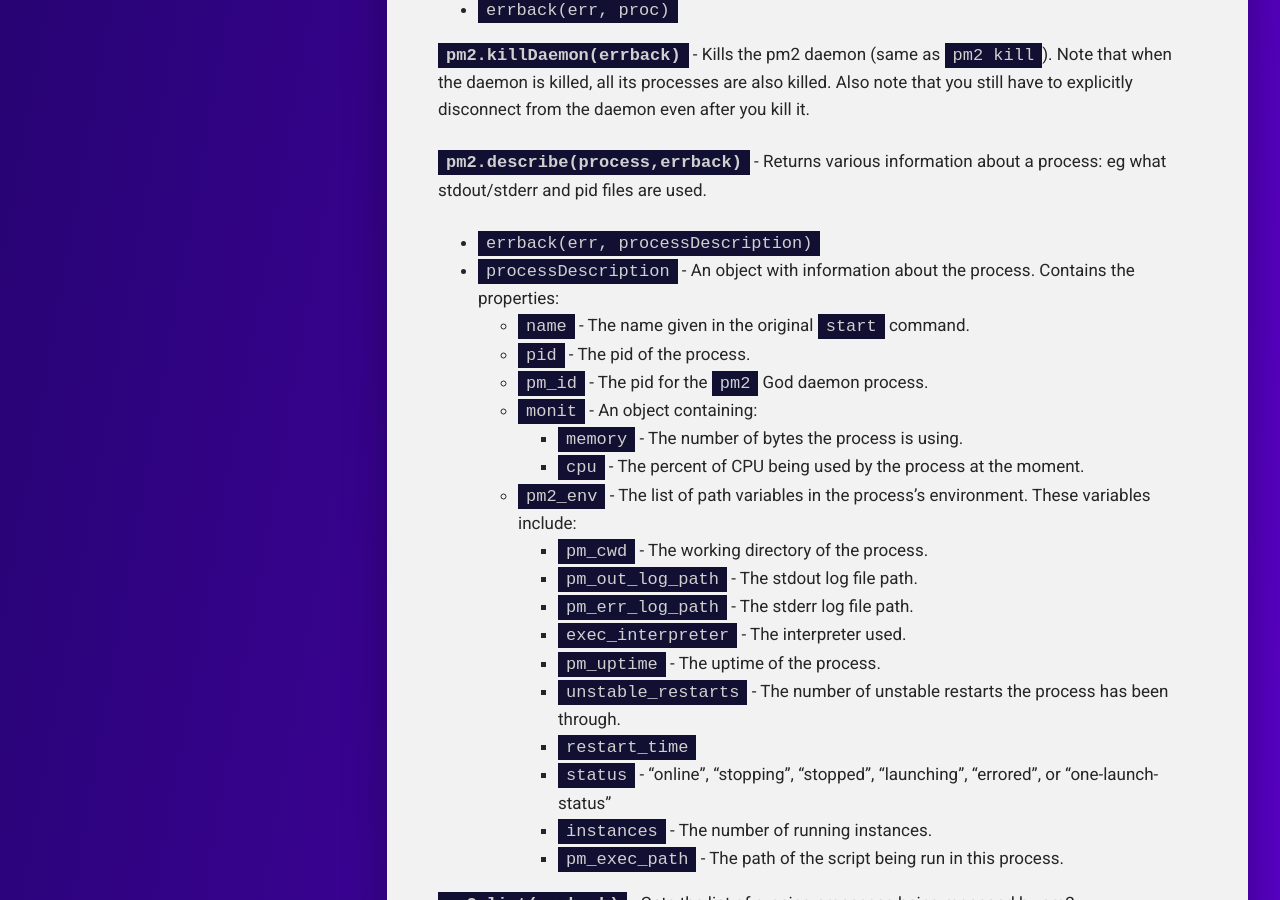
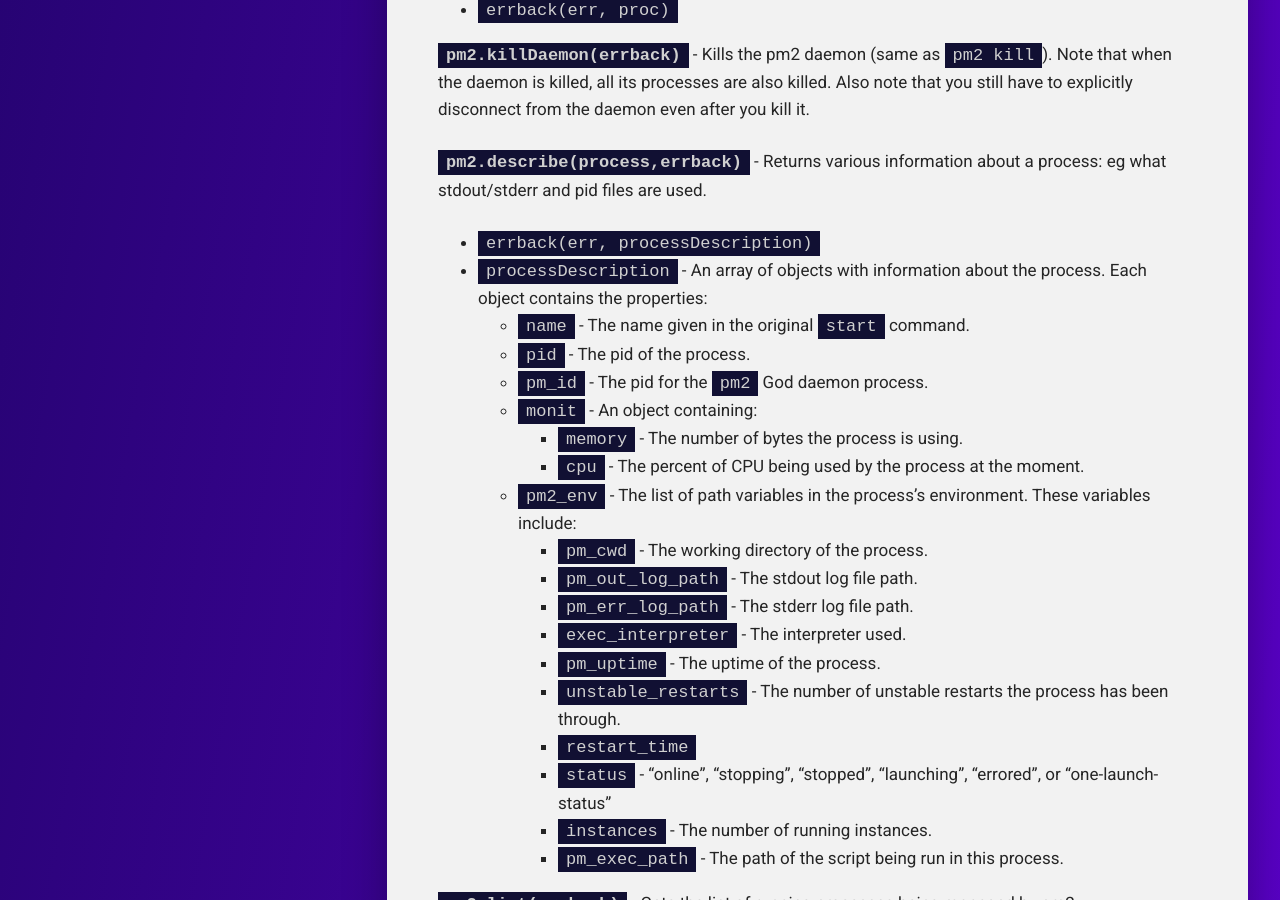
Before and after one commit to pm2-hive/pm2-hive.github.io, a Jekyll site: the page built from docs/features/pm2-api.md, in a window 1280 px wide and 900 px high, scrolled down 4086 px. Built offline with Jekyll 4.4.1, drawn with Linux system fonts in a browser that asks for light colours; comment, search, counter and statistics services are not loaded.

Commit message:
Clarify `.describe` return type
The current documentation for the `.describe` method suggests that the return type is a particular of information. However, when actually invoked, this method returns an Array of such objects.

```diff
--- a/docs/features/pm2-api.md
+++ b/docs/features/pm2-api.md
@@ -104,7 +104,7 @@
 **`pm2.describe(process,errback)`** - Returns various information about a process: eg what stdout/stderr and pid files are used.
 
 * `errback(err, processDescription)`
-* `processDescription` - An object with information about the process. Contains the properties:
+* `processDescription` - An array of objects with information about the process. Each object contains the properties:
   * `name` - The name given in the original `start` command.
   * `pid` - The pid of the process.
   * `pm_id` - The pid for the `pm2` God daemon process.
```
